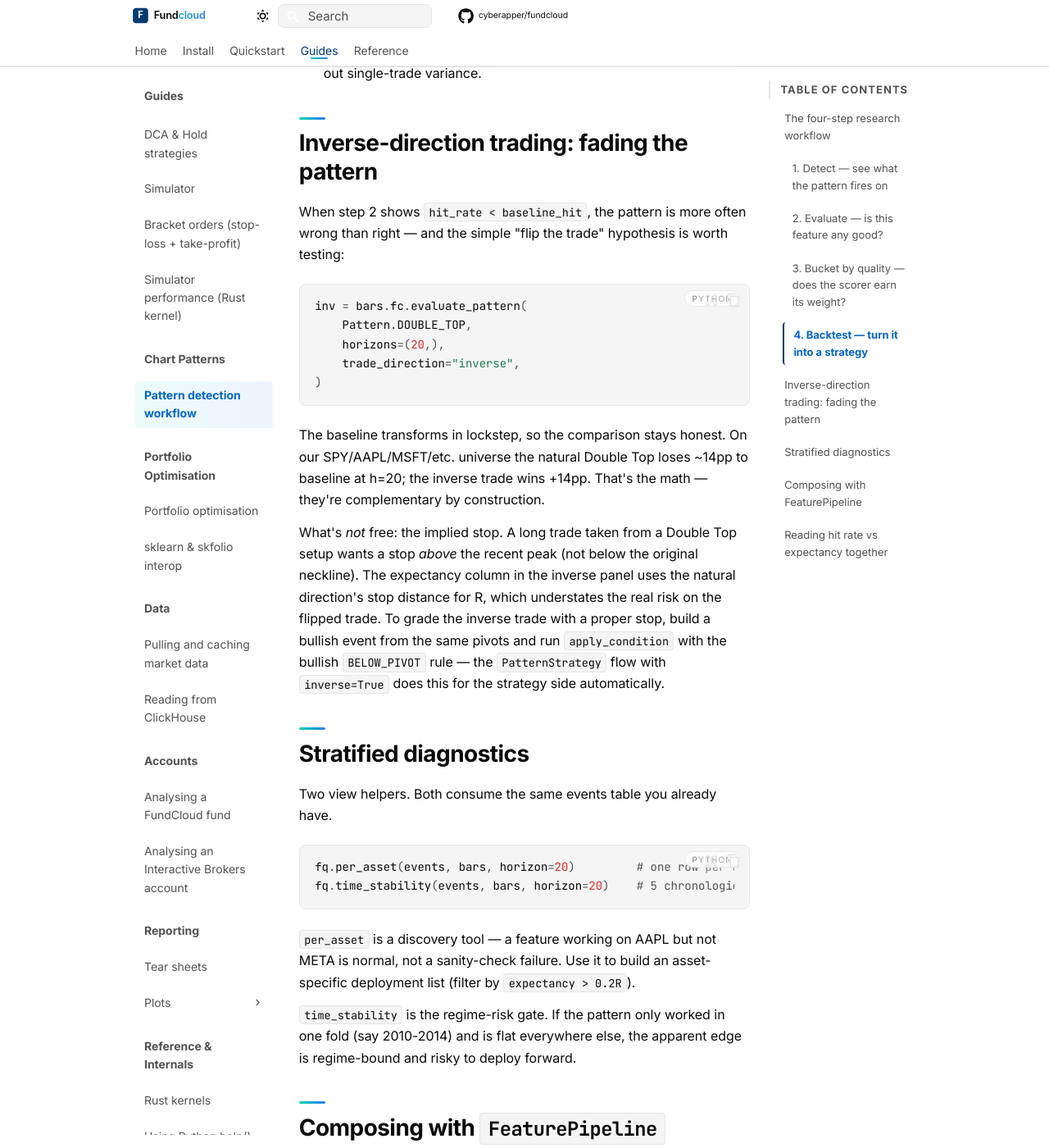
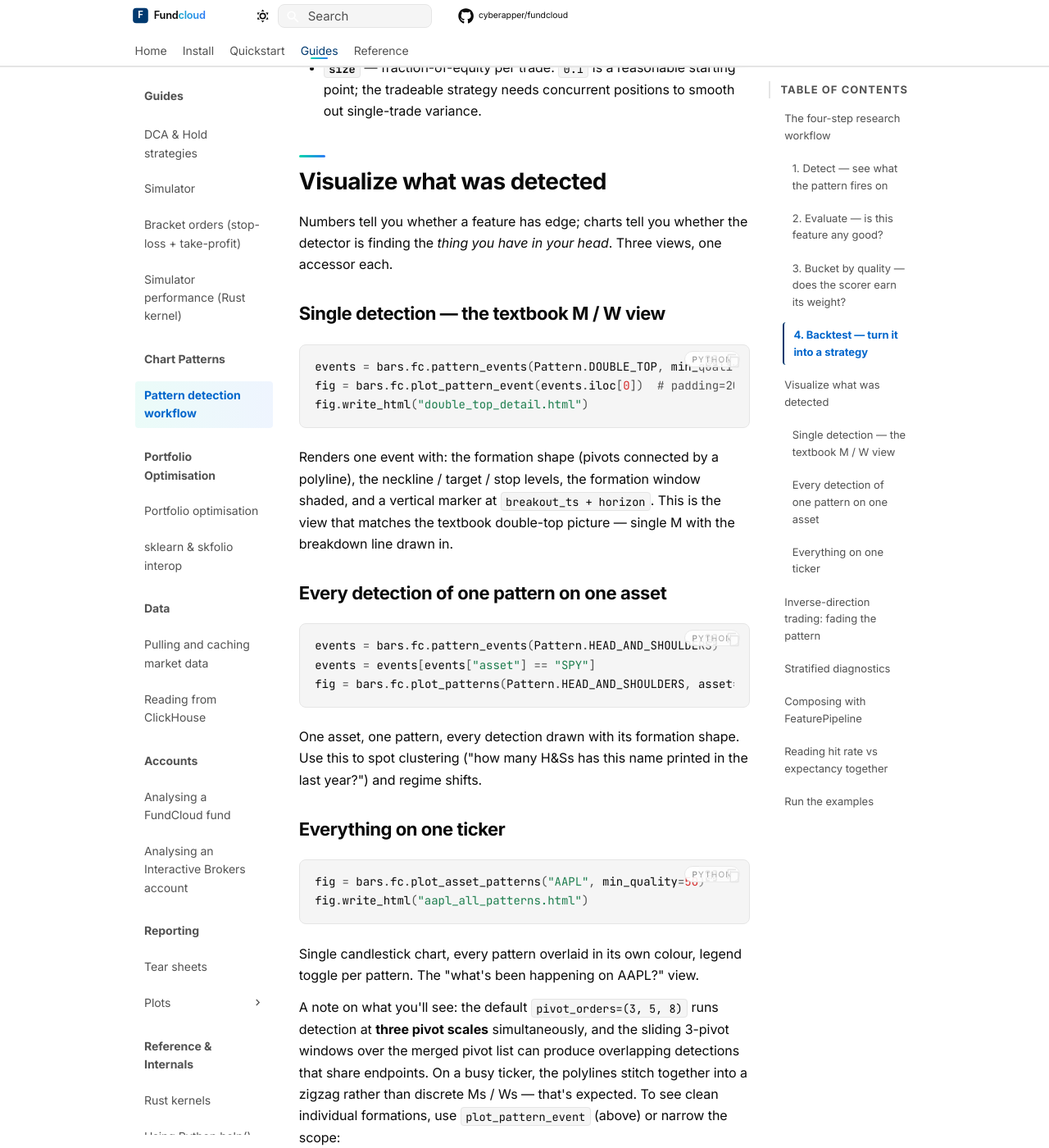
Before and after one commit to cyberapper/fundcloud, an MkDocs documentation site: the page built from docs/guides/patterns/pattern-detection.md, in a window 1280 px wide and 1400 px high, scrolled down 3595 px. Shown: the whole window at 82% size. Built offline with MkDocs 1.6.1 and Material for MkDocs 9.7.7, drawn with Linux system fonts in a browser that asks for light colours; comment, search, counter and statistics services are not loaded; the version menu is left out; some of the changed text lies outside the part shown.

Commit message:
docs(patterns): add visualization section, fix step-4 imports, link examples
- New "Visualize what was detected" section covers
  `plot_pattern_event`, `plot_patterns`, and `plot_asset_patterns`
  with the multi-scale-overlap caveat surfaced.
- Backtest snippet now imports `TargetMethod` and `StopMethod` so
  copy-paste works end-to-end.
- New "Run the examples" appendix maps examples 31-35 to their
  outputs and lists the run order (32 must run first to cache the
  OHLCV parquet).

Co-Authored-By: Claude Opus 4.7 (1M context) <noreply@anthropic.com>

````diff
--- a/docs/guides/patterns/pattern-detection.md
+++ b/docs/guides/patterns/pattern-detection.md
@@ -107,6 +107,8 @@ reversal.
 ### 4. Backtest — turn it into a strategy
 
 ```python
+from fundcloud.features.patterns import StopMethod, TargetMethod
+
 condition = PatternCondition(
     target_method=TargetMethod.MEASURED_MOVE,
     stop_method=StopMethod.BELOW_PIVOT,
@@ -136,6 +138,68 @@ Three sizing knobs that move performance in our experience:
 - **`size`** — fraction-of-equity per trade. `0.1` is a reasonable
   starting point; the tradeable strategy needs concurrent positions to
   smooth out single-trade variance.
+
+## Visualize what was detected
+
+Numbers tell you whether a feature has edge; charts tell you whether
+the detector is finding the *thing you have in your head*. Three views,
+one accessor each.
+
+### Single detection — the textbook M / W view
+
+```python
+events = bars.fc.pattern_events(Pattern.DOUBLE_TOP, min_quality=70)
+fig = bars.fc.plot_pattern_event(events.iloc[0])  # padding=20, horizon=20
+fig.write_html("double_top_detail.html")
+```
+
+Renders one event with: the formation shape (pivots connected by a
+polyline), the neckline / target / stop levels, the formation window
+shaded, and a vertical marker at `breakout_ts + horizon`. This is the
+view that matches the textbook double-top picture — single M with the
+breakdown line drawn in.
+
+### Every detection of one pattern on one asset
+
+```python
+events = bars.fc.pattern_events(Pattern.HEAD_AND_SHOULDERS)
+events = events[events["asset"] == "SPY"]
+fig = bars.fc.plot_patterns(Pattern.HEAD_AND_SHOULDERS, asset="SPY")
+```
+
+One asset, one pattern, every detection drawn with its formation shape.
+Use this to spot clustering ("how many H&Ss has this name printed in
+the last year?") and regime shifts.
+
+### Everything on one ticker
+
+```python
+fig = bars.fc.plot_asset_patterns("AAPL", min_quality=50)
+fig.write_html("aapl_all_patterns.html")
+```
+
+Single candlestick chart, every pattern overlaid in its own colour,
+legend toggle per pattern. The "what's been happening on AAPL?" view.
+
+A note on what you'll see: the default `pivot_orders=(3, 5, 8)` runs
+detection at **three pivot scales** simultaneously, and the sliding
+3-pivot windows over the merged pivot list can produce overlapping
+detections that share endpoints. On a busy ticker, the polylines stitch
+together into a zigzag rather than discrete Ms / Ws — that's expected.
+To see clean individual formations, use `plot_pattern_event` (above) or
+narrow the scope:
+
+```python
+# Single pattern, one scale, high-quality only — clean Ms / Ws
+fig = bars.fc.plot_asset_patterns(
+    "AAPL", patterns=[Pattern.DOUBLE_TOP], min_quality=80,
+)
+```
+
+For a runnable end-to-end gallery (top-quality detection per pattern,
+per-asset overviews, all-patterns charts for QQQ + SPY + Mag7) see
+[`examples/35_pattern_visualization.py`](https://github.com/cyberapper/fundcloud/blob/main/examples/35_pattern_visualization.py).
+HTML files land in `examples/out/charts/` and open in any browser.
 
 ## Inverse-direction trading: fading the pattern
 
@@ -218,3 +282,28 @@ the asymmetric side.
 For full metric definitions, edge cases, and the design tradeoffs
 behind each one, see the
 [Chart Patterns reference](../../reference/patterns.md).
+
+## Run the examples
+
+Five runnable scripts mirror this guide end-to-end. Run them in order
+the first time — example 32 caches the OHLCV parquet that 33 / 34 / 35
+read from.
+
+| Script | What it produces |
+|---|---|
+| `examples/31_head_and_shoulders_detection.py` | API tour on synthetic SPY data — `fit_transform`, events table, `SignalMode` swap, `PatternCondition.override`, `min_quality`, `FeaturePipeline` composition |
+| `examples/32_pattern_scan_real_data.py` | Downloads QQQ + SPY + Mag7 daily history via `yfinance`, caches `examples/out/pattern_scan_bars.parquet` |
+| `examples/33_pattern_strategy_backtest.py` | `evaluate_pattern`, `trade_direction='inverse'`, `quality_buckets`, `apply_condition`, full `run_pattern` backtest |
+| `examples/34_pattern_leaderboard.py` | Cross-asset × pattern × direction leaderboard with a "tradeable" filter |
+| `examples/35_pattern_visualization.py` | HTML chart gallery in `examples/out/charts/` (per-pattern, per-asset, all-patterns) |
+
+```bash
+uv run python examples/31_head_and_shoulders_detection.py
+uv run python examples/32_pattern_scan_real_data.py    # generates the parquet
+uv run python examples/33_pattern_strategy_backtest.py
+uv run python examples/34_pattern_leaderboard.py
+uv run python examples/35_pattern_visualization.py
+```
+
+`32` accepts `--refresh`, `--min-quality`, `--tickers`, `--start` flags
+if you want to override the cached universe.
````
